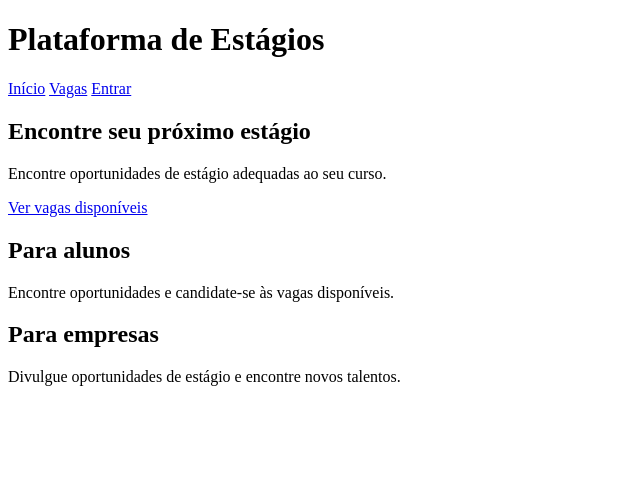
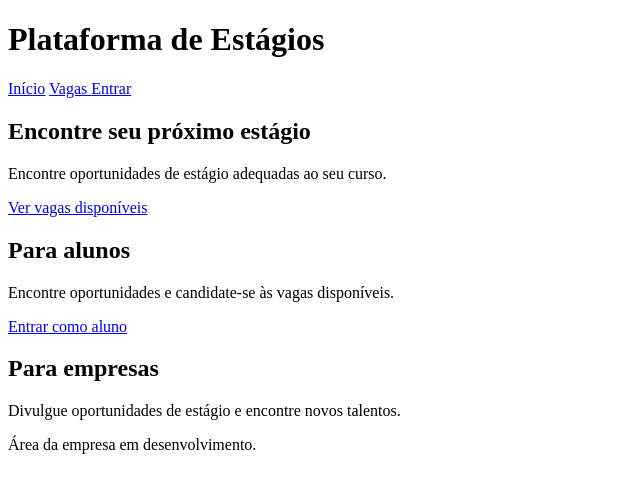
Before and after one commit to Benildomelo/plataforma_estagios, a Django app: page / in a window 1280 px wide. Shown: the top 493 px of the page, without its empty margins (0-640 px from the left). Run offline with Django 5.2, Linux system fonts and the light colour scheme.

Commit message:
Substituir o inicio.html

```diff
--- a/vagas/templates/vagas/inicio.html
+++ b/vagas/templates/vagas/inicio.html
@@ -1,5 +1,6 @@
 <!DOCTYPE html>
 <html lang="pt-br">
+
 <head>
     <meta charset="UTF-8">
     <meta name="viewport" content="width=device-width, initial-scale=1.0">
@@ -10,47 +11,130 @@
 <body>
 
     <header>
+
         <h1>Plataforma de Estágios</h1>
 
         <nav>
+
             <a href="/">Início</a>
-            <a href="#">Vagas</a>
-            <a href="/admin/">Entrar</a>
+
+            <a href="/vagas/">
+                Vagas
+            </a>
+
+            {% if user.is_authenticated %}
+
+                <a href="/area-aluno/">
+                    Minha área
+                </a>
+
+                <a href="/minhas-candidaturas/">
+                    Minhas candidaturas
+                </a>
+
+                <a href="/sair/">
+                    Sair
+                </a>
+
+            {% else %}
+
+                <a href="/entrar/">
+                    Entrar
+                </a>
+
+            {% endif %}
+
         </nav>
+
     </header>
+
 
     <main>
 
         <section>
-            <h2>Encontre seu próximo estágio</h2>
 
-            <p>
-                Encontre oportunidades de estágio
-                adequadas ao seu curso.
-            </p>
+            {% if user.is_authenticated %}
 
-            <a href="#">Ver vagas disponíveis</a>
+                <h2>
+                    Olá, {{ user.first_name|default:user.username }}! 👋
+                </h2>
+
+                <p>
+                    Bem-vindo à Plataforma de Estágios.
+                </p>
+
+                <p>
+                    Encontre oportunidades de estágio
+                    adequadas ao seu curso.
+                </p>
+
+                <a href="/vagas/">
+                    Ver vagas disponíveis
+                </a>
+
+            {% else %}
+
+                <h2>
+                    Encontre seu próximo estágio
+                </h2>
+
+                <p>
+                    Encontre oportunidades de estágio
+                    adequadas ao seu curso.
+                </p>
+
+                <a href="/vagas/">
+                    Ver vagas disponíveis
+                </a>
+
+            {% endif %}
+
         </section>
 
+
         <section>
+
             <h2>Para alunos</h2>
 
             <p>
                 Encontre oportunidades e candidate-se
                 às vagas disponíveis.
             </p>
+
+            {% if user.is_authenticated %}
+
+                <a href="/area-aluno/">
+                    Acessar minha área
+                </a>
+
+            {% else %}
+
+                <a href="/entrar/">
+                    Entrar como aluno
+                </a>
+
+            {% endif %}
+
         </section>
 
+
         <section>
+
             <h2>Para empresas</h2>
 
             <p>
                 Divulgue oportunidades de estágio
                 e encontre novos talentos.
             </p>
+
+            <p>
+                Área da empresa em desenvolvimento.
+            </p>
+
         </section>
 
     </main>
 
 </body>
+
 </html>
```
